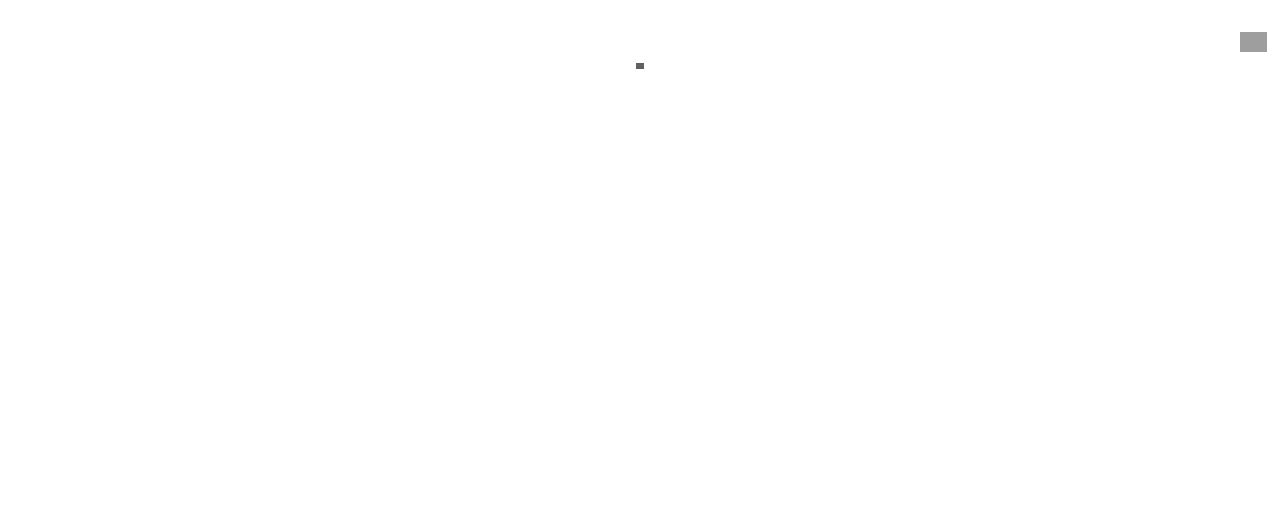
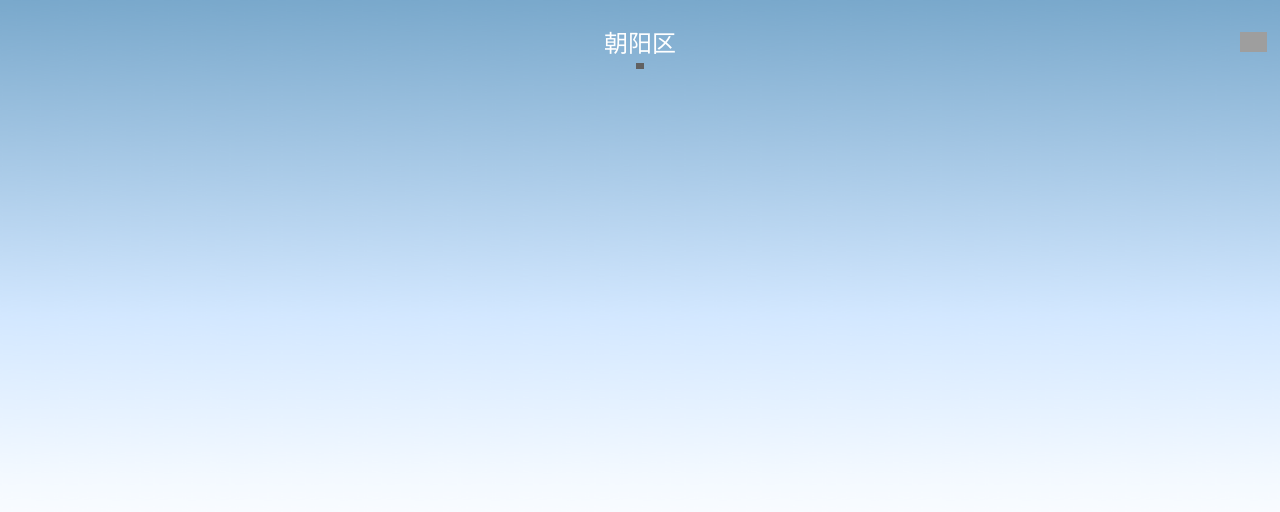
Before and after one commit to Yikang666/weather, a plain HTML site: page index.html in a window 1280 px wide. Drawn offline with Linux system fonts and the light colour scheme; grey boxes are pictures that could not be loaded.

Commit message:
fix: 背景无法显示

```diff
--- a/index.css
+++ b/index.css
@@ -40,6 +40,6 @@
 .container {
   z-index: -1;
   height: 90vh;
-  background: url(./assets/bg_first_clouudy.png) no-repeat;
+  background: url(./assets/bg_first_cloudy.png) no-repeat;
   background-size: 100% 100%;
 }
```
